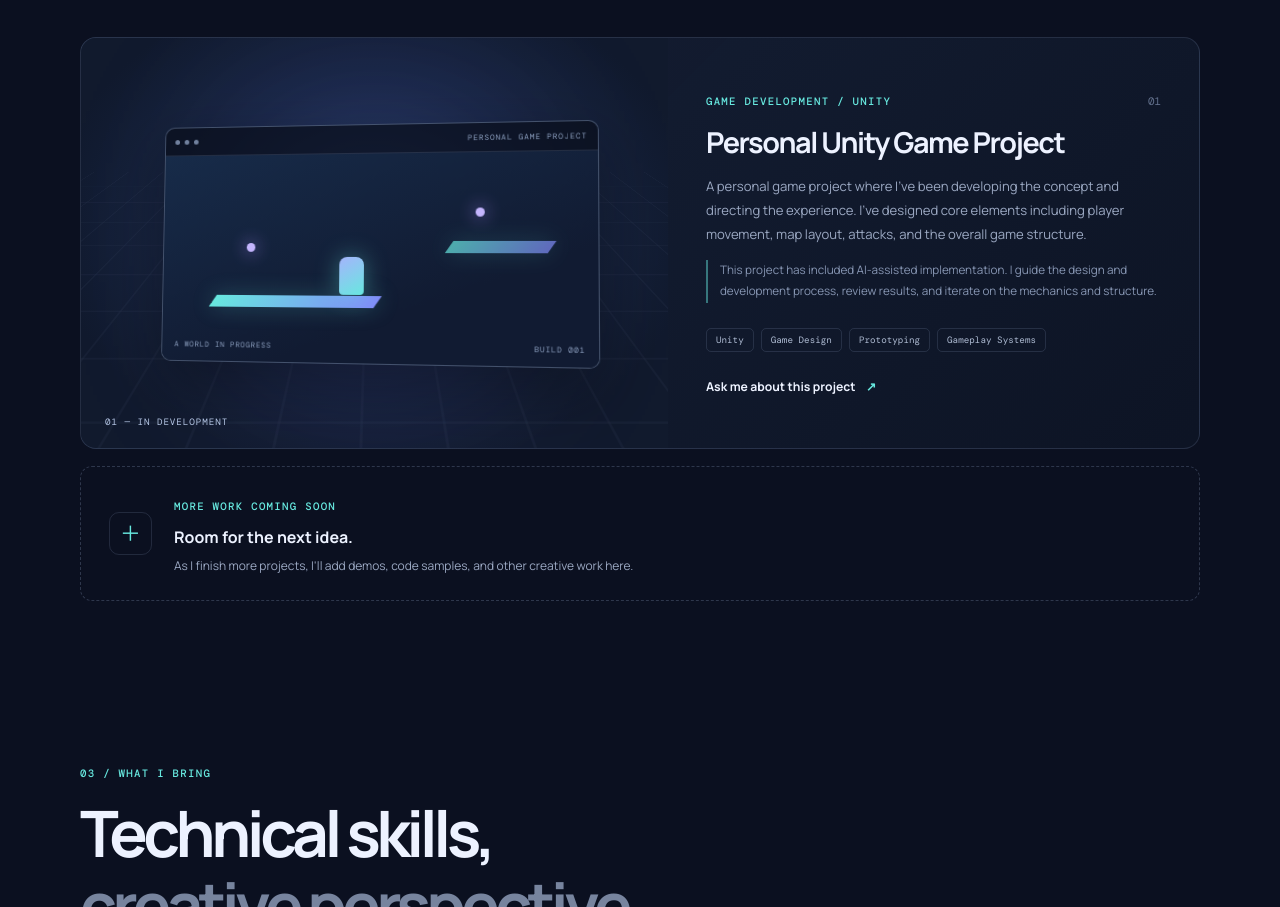
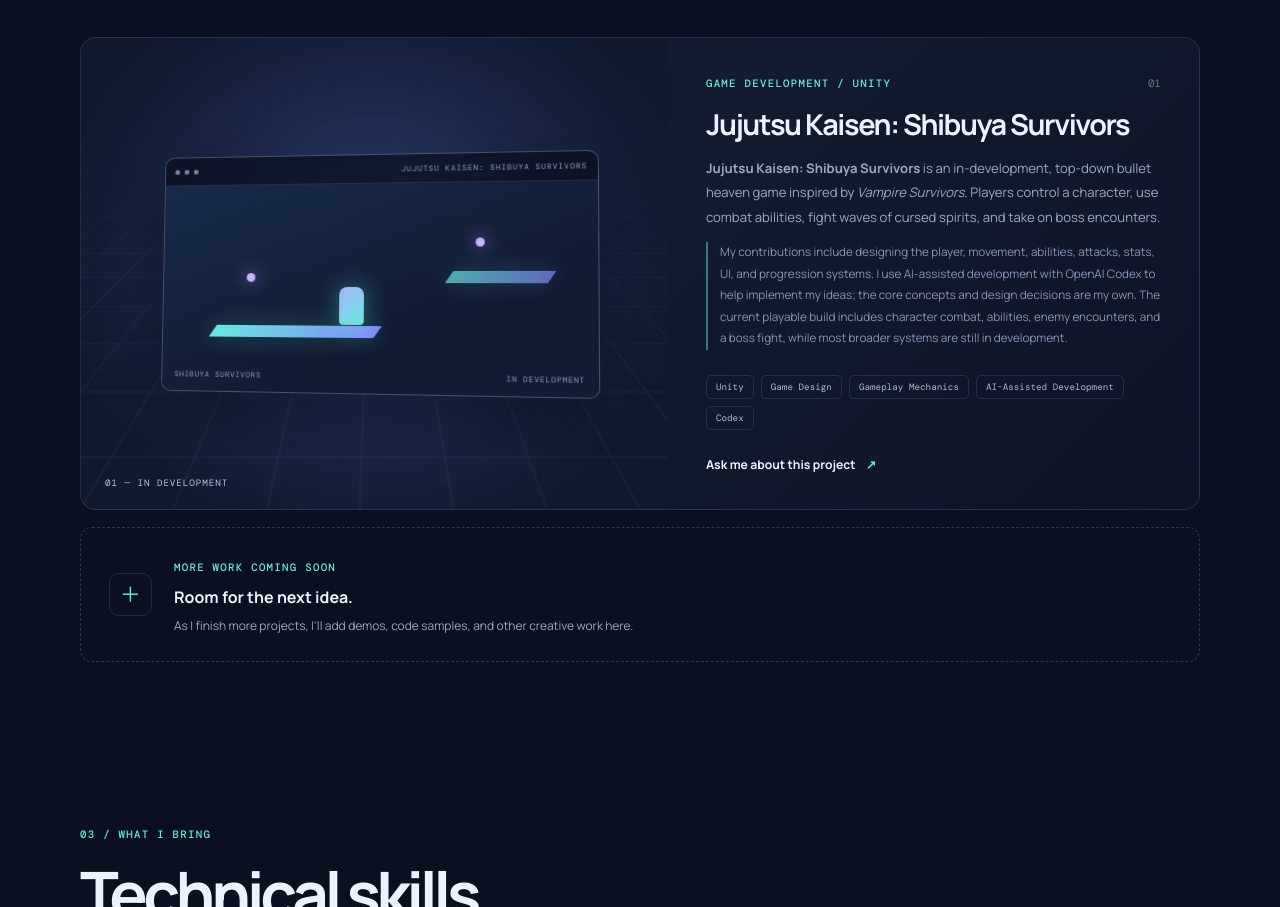
Before and after one commit to calebkang2024/calebkang2024.github.io, a plain HTML site: page index.html in a window 1280 px wide. Shown: the part 1836-2743 px from the top of the page. Drawn offline with nearby package versions, Linux system fonts and the light colour scheme.

Commit message:
Update portfolio with Shibuya Survivors project

```diff
--- a/index.html
+++ b/index.html
@@ -97,24 +97,24 @@
           <div class="visual-grid"></div>
           <div class="visual-glow"></div>
           <div class="game-window">
-            <div class="window-top"><span></span><span></span><span></span><i>PERSONAL GAME PROJECT</i></div>
+            <div class="window-top"><span></span><span></span><span></span><i>JUJUTSU KAISEN: SHIBUYA SURVIVORS</i></div>
             <div class="game-scene">
               <div class="scene-platform platform-one"></div>
               <div class="scene-platform platform-two"></div>
               <div class="scene-player"></div>
               <div class="scene-orb orb-one"></div>
               <div class="scene-orb orb-two"></div>
-              <div class="scene-caption">A WORLD IN PROGRESS<span>BUILD 001</span></div>
+              <div class="scene-caption">SHIBUYA SURVIVORS<span>IN DEVELOPMENT</span></div>
             </div>
           </div>
           <span class="visual-tag">01 — IN DEVELOPMENT</span>
         </div>
         <div class="project-info">
           <div class="project-topline"><span class="project-type">GAME DEVELOPMENT / UNITY</span><span class="project-number">01</span></div>
-          <h3>Personal Unity Game Project</h3>
-          <p>A personal game project where I've been developing the concept and directing the experience. I've designed core elements including player movement, map layout, attacks, and the overall game structure.</p>
-          <p class="project-note">This project has included AI-assisted implementation. I guide the design and development process, review results, and iterate on the mechanics and structure.</p>
-          <div class="tag-list"><span>Unity</span><span>Game Design</span><span>Prototyping</span><span>Gameplay Systems</span></div>
+          <h3>Jujutsu Kaisen: Shibuya Survivors</h3>
+          <p><strong>Jujutsu Kaisen: Shibuya Survivors</strong> is an in-development, top-down bullet heaven game inspired by <em>Vampire Survivors</em>. Players control a character, use combat abilities, fight waves of cursed spirits, and take on boss encounters.</p>
+          <p class="project-note">My contributions include designing the player, movement, abilities, attacks, stats, UI, and progression systems. I use AI-assisted development with OpenAI Codex to help implement my ideas; the core concepts and design decisions are my own. The current playable build includes character combat, abilities, enemy encounters, and a boss fight, while most broader systems are still in development.</p>
+          <div class="tag-list"><span>Unity</span><span>Game Design</span><span>Gameplay Mechanics</span><span>AI-Assisted Development</span><span>Codex</span></div>
           <div class="project-links">
             <!-- Replace # with a public project or video URL when ready. -->
             <a href="#contact" class="text-link">Ask me about this project <span>↗</span></a>
```
